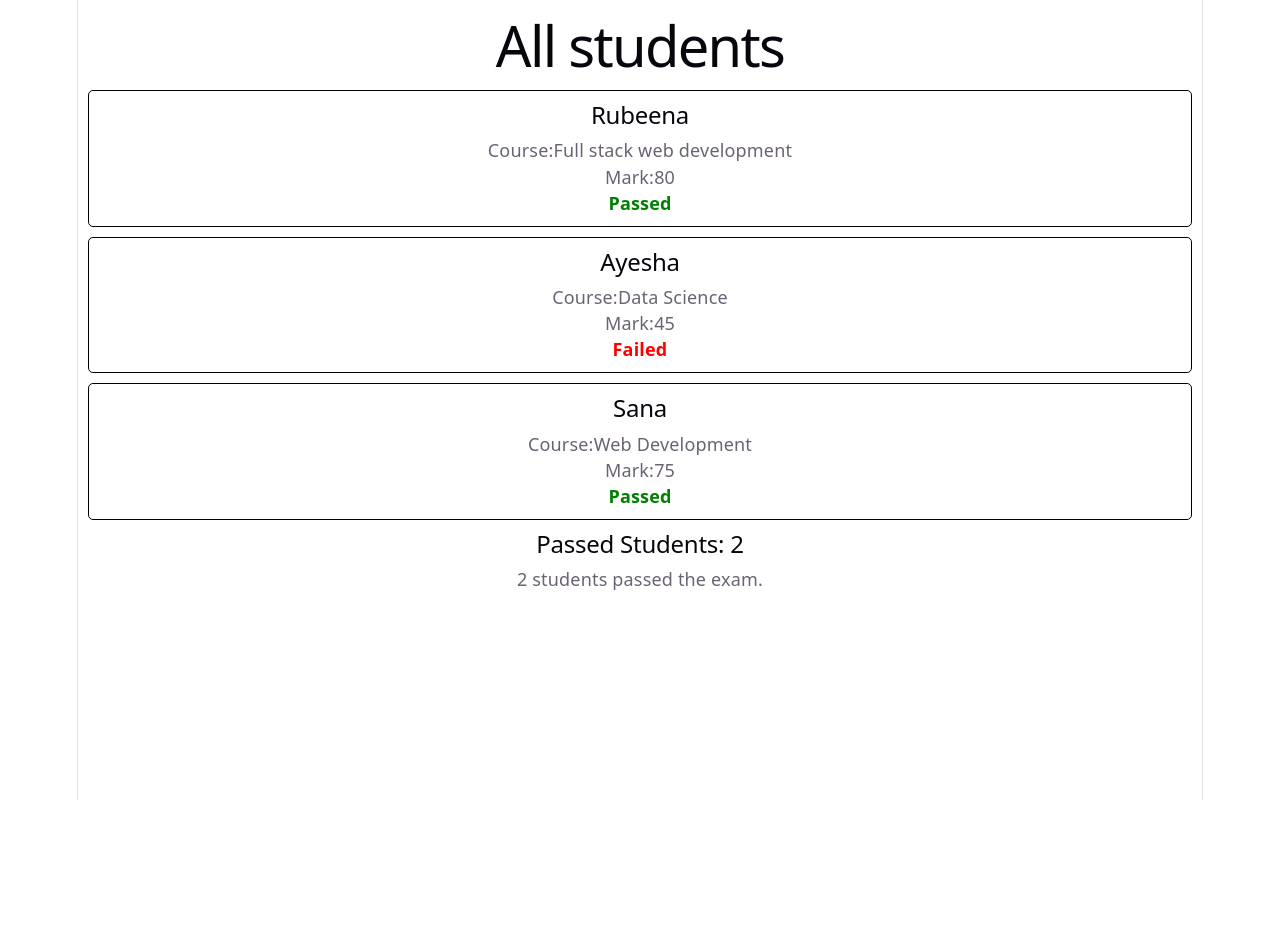
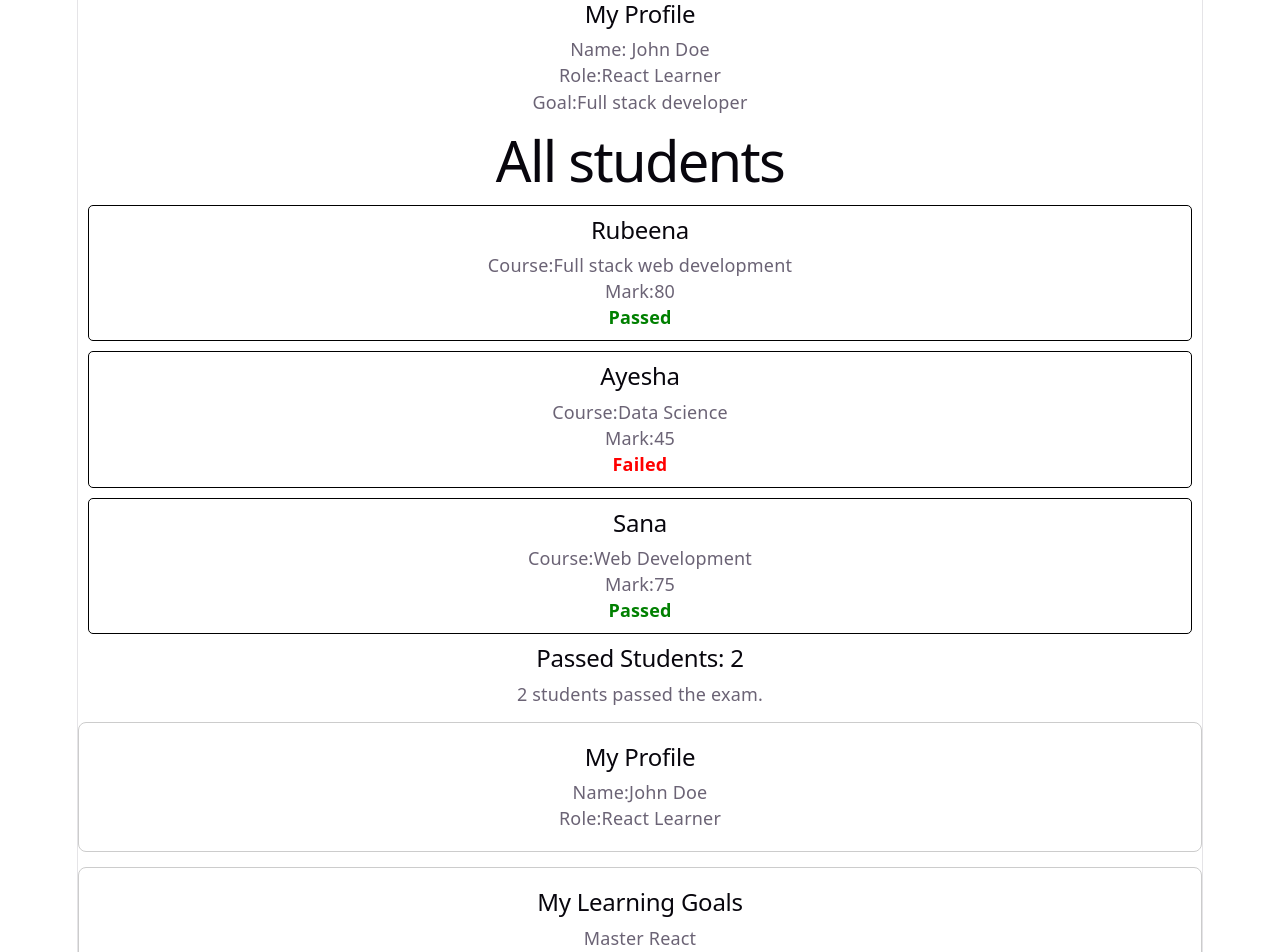
Before and after one commit to Rubeenamji/react-module, a React (Vite) app: page / in a window 1280 px wide. Shown: the top 952 px of the page. Before the commit the page ends 800 px from the top, so only its background shows below. Built offline with nearby package versions, Linux system fonts and the light colour scheme.

Commit message:
Practice React component composition

```diff
--- a/src/App.css
+++ b/src/App.css
@@ -12,3 +12,9 @@
   color:red;
   font-weight:bold;
 }
+.card {
+  border: 1px solid #ccc;
+  border-radius: 8px;
+  padding: 20px;
+  margin: 15px 0;
+}
--- a/src/App.jsx
+++ b/src/App.jsx
@@ -1,5 +1,7 @@
 import StudentCard from "./components/StudentCard";
 import "./App.css";
+import Profile from "./components/Profile";
+import Card from "./components/Card.jsx"
 function App(){
   const students=[
     {id:1,
@@ -24,6 +26,7 @@ function App(){
   return(
     <>
     <header/>
+    <Profile/>
     <main>
       <h1>All students</h1>
       {students.map((student)=>(
@@ -38,6 +41,15 @@ function App(){
       ):(
         <p>{passedStudents.length} students passed the exam.</p>
       )}
+      <Card title="My Profile">
+        <p>Name:John Doe</p>
+        <p>Role:React Learner</p>
+      </Card>
+      <Card title="My Learning Goals">
+        <p>Master React</p>
+        <p>Build Full Stack Applications</p>
+        <p>Create a professional portfolio</p>
+      </Card>
     </main>
     </>
   );
--- /dev/null
+++ b/src/components/Card.jsx
@@ -0,0 +1,9 @@
+function Card({title,children}){
+    return(
+        <div className="card">
+            <h2>{title}</h2>
+            {children}
+        </div>
+    );
+}
+export default Card;
--- /dev/null
+++ b/src/components/Profile.jsx
@@ -0,0 +1,12 @@
+function Profile(){
+    return(
+        <div>
+            <h2>My Profile</h2>
+            <p>Name: John Doe</p>
+            <p>Role:React Learner</p>
+            <p>Goal:Full stack developer</p>
+        </div>
+    );
+
+}
+export default Profile;
```
